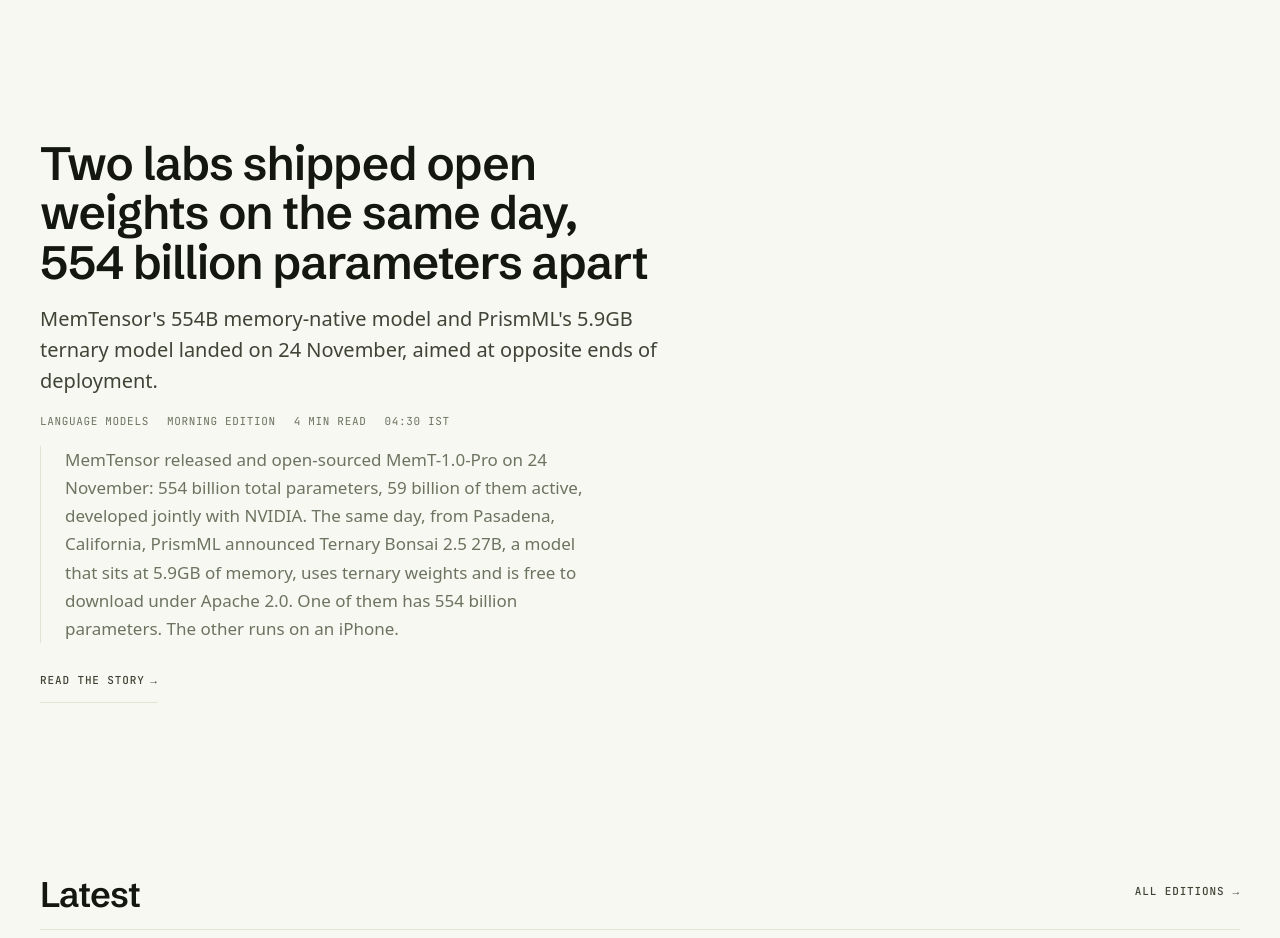
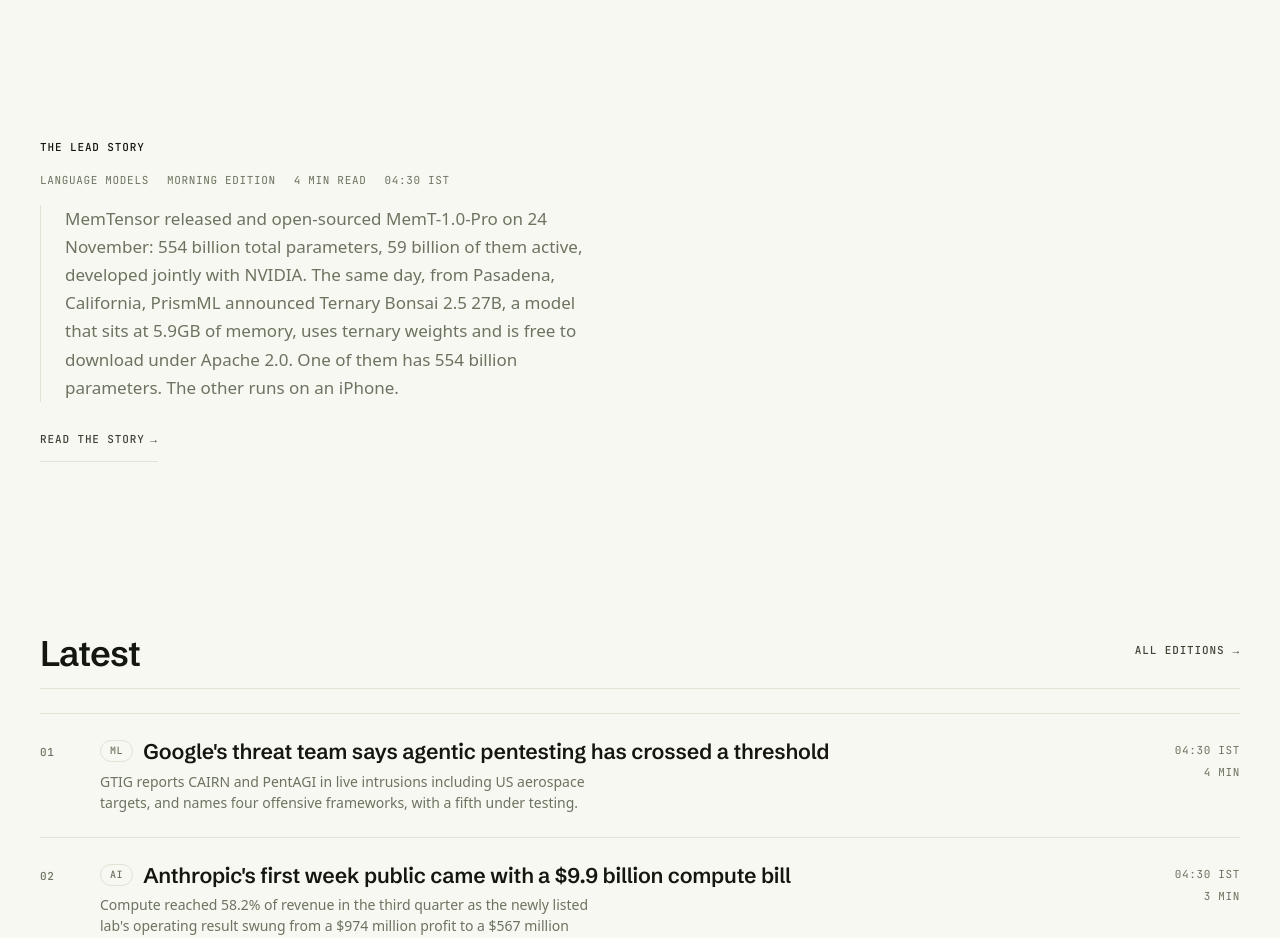
Before and after one commit to ShyamKumar1/og-signal, an Astro site: page / in a window 1280 px wide. Shown: the part 900-1838 px from the top of the page. Built offline with nearby package versions, Linux system fonts and the light colour scheme; Astro itself is replaced by a stand-in of ours; a web font is replaced by a local one.

Commit message:
Pipeline: judge opencode by artifacts, not exit code; lead block de-duplicated

```diff
--- a/src/pages/index.astro
+++ b/src/pages/index.astro
@@ -149,8 +149,8 @@ const schema = {
       <div class="container">
         <div class="lead-block">
           <div class="lead-block__main">
-            <h2 id="lead-heading"><a href={`/story/${lead.id}`}>{lead.data.title}</a></h2>
-            <p class="lead-dek">{lead.data.dek}</p>
+            <p class="label">The lead story</p>
+            <h2 id="lead-heading" class="visually-hidden">{lead.data.title}</h2>
             <p class="lead-meta">
               <span>{CHANNELS[lead.data.channel].label}</span>
               <span>{EDITIONS[lead.data.edition].label}</span>
```
Also changed, not shown: 1 other file.
